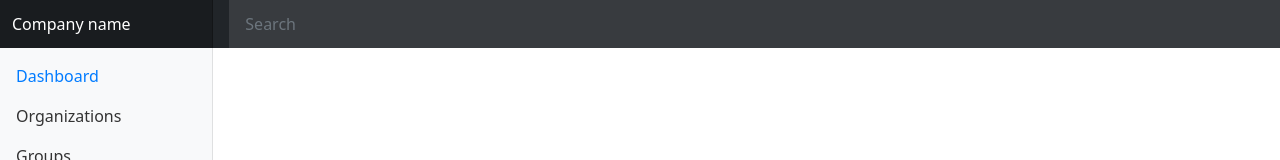
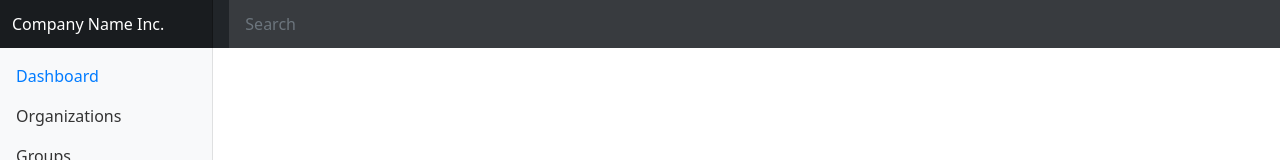
Before and after one commit to Server-Health-Monitor/server-health-monitor, an Angular app in the folder health-monitor-ui/: page / in a window 1280 px wide. Shown: the top 160 px of the page. Built offline with nearby package versions, Linux system fonts and the light colour scheme.

Commit message:
removed components added router outlet

```diff
--- a/health-monitor-ui/src/app/app.component.html
+++ b/health-monitor-ui/src/app/app.component.html
@@ -1 +1,2 @@
 <app-navbar></app-navbar>
+<router-outlet></router-outlet>
--- a/health-monitor-ui/src/app/app.module.ts
+++ b/health-monitor-ui/src/app/app.module.ts
@@ -4,7 +4,6 @@ import { NgModule } from '@angular/core';
 import { AppRoutingModule } from './app-routing.module';
 import { AppComponent } from './app.component';
 import { NavbarComponent } from './navbar/navbar.component';
-import { SidenavComponent } from './sidenav/sidenav.component';
 import { HomeComponent } from './home/home.component';
 import { FooterComponent } from './footer/footer.component';
 
@@ -12,7 +11,6 @@ import { FooterComponent } from './footer/footer.component';
   declarations: [
     AppComponent,
     NavbarComponent,
-    SidenavComponent,
     HomeComponent,
     FooterComponent
   ],
--- a/health-monitor-ui/src/app/navbar/navbar.component.html
+++ b/health-monitor-ui/src/app/navbar/navbar.component.html
@@ -1,5 +1,5 @@
 <nav class="navbar navbar-dark sticky-top bg-dark flex-md-nowrap p-0">
-    <a class="navbar-brand col-sm-3 col-md-2 mr-0" href="#">Company name</a>
+    <a class="navbar-brand col-sm-3 col-md-2 mr-0" href="#">{{companyName}}</a>
     <input class="form-control form-control-dark w-100" type="text" placeholder="Search" aria-label="Search">
 </nav>
 
--- a/health-monitor-ui/src/app/navbar/navbar.component.ts
+++ b/health-monitor-ui/src/app/navbar/navbar.component.ts
@@ -7,6 +7,7 @@ import { Component, OnInit } from '@angular/core';
 })
 export class NavbarComponent implements OnInit {
 
+  public companyName = "Company Name Inc."
   constructor() { }
 
   ngOnInit(): void {
--- a/health-monitor-ui/src/app/sidenav/sidenav.component.html
+++ /dev/null
@@ -1 +0,0 @@
-<p>sidenav works!</p>
--- a/health-monitor-ui/src/app/sidenav/sidenav.component.ts
+++ /dev/null
@@ -1,15 +0,0 @@
-import { Component, OnInit } from '@angular/core';
-
-@Component({
-  selector: 'app-sidenav',
-  templateUrl: './sidenav.component.html',
-  styleUrls: ['./sidenav.component.css']
-})
-export class SidenavComponent implements OnInit {
-
-  constructor() { }
-
-  ngOnInit(): void {
-  }
-
-}
```
Also changed, not shown: health-monitor-ui/src/app/sidenav/sidenav.component.css (deleted), 1 other file (tests, documents, lock files or other folders).
